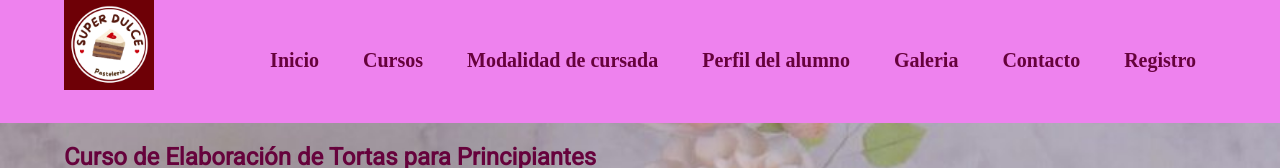
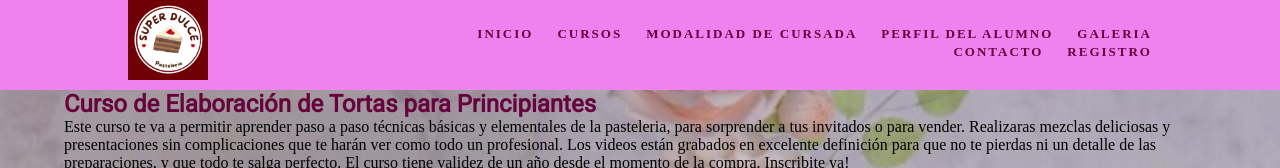
Before and after one commit to micasavio/trabajogrupo11, a plain HTML site: page index.html in a window 1280 px wide. Shown: the top 168 px of the page. Drawn offline with nearby package versions, Linux system fonts and the light colour scheme.

Commit message:
cambie el encabezado

```diff
--- a/estilos.css
+++ b/estilos.css
@@ -8,11 +8,48 @@
     padding:0;
 }
 
+
 header{
-    width: 100%; /*al 100 para que me ocupe el total de la pantalla*/
-    overflow: hidden;/*le agrego unos float para que mi menu se desplace y el overflow impide que haya errores*/
-    background:#EE82EE;
-    margin-bottom: 20px;
+    width: 100%;/*ancho*/
+    background: violet;
+    height: 90px;/*altura*/
+
+
+}
+.cuadro{
+    width: 80%;/*con estas medidas trabajo lo que es la caja del logo y el nav,pero voy a necesitar un margen */
+    height: 70px;
+    margin:auto;/*con esto lo centro*/
+}
+.logo{
+    width: 30%;
+    height: 70px;
+    float:left;/*con esto le pido que se acomode dentro de los parametros posible ,que se fuera a la izquierda lo mas posible dentro de ese ancho establecido*/
+}
+
+
+nav{
+    width: 70%;/*aca es de 70 porque sumado al 30 me da el 100 del ancho que puse antes */
+    float:left;/*lo mismo que el logo, que se acomode*/
+    text-align: right;/*para que nuestro texto se vaya a la derecha*/
+    padding-top: 24px; /*para que las letras bajen. Todo lo que queramos que baje sera en el nav*/
+    box-sizing: border-box; /*debo ponerlo porque paddin me desbordo y el box-sizing lo evita , lo contiene*/
+}
+nav ul li{
+   display: inline ;/*con esto hago que mi menu se de ordene en fila hacia la derecha*/
+}
+nav ul li a{
+    color:#66023C;/*aqui voy modificando la letra de nuestro "li" y esto esta en nav ul li a */
+    font-size: 13px;/*tamaño de letra*/
+    text-decoration: none;/*para que no tome ninguna decoracion */
+    text-transform: uppercase;/*nos cambia la letra a mayusculas*/
+    padding-left: 20px;/*esto es para que me separe el listado del menu y lo pondre  la izquierda*/
+    font-weight:bold ;/*letra en negrita*/
+    letter-spacing: 2px;/*con esto genero un espacio entre las letras de una misma palabra*/
+
+}
+nav ul li a:hover{/*cuando pasamos el mouse el color va a cambiar sobre la palabra*/
+color:blue;
 }
 
 .wrapper { /*esta clase nos centra  el contenido y lo utilizamos en html en todo lo que queramos centrar */
@@ -21,37 +58,9 @@ header{
     margin: auto; /*con este margin lo centramos */
     overflow: hidden;
 }
- .logo{
-    color: rgb(219, 127, 255);
-    font-size: 50px;
-    line-height: 100px;/*es la altura que abarca nuestro encabezado*/
-    float: left; /*el float lef me lo manda a la izquierda del menu pero gracias a los overflow se ve correctamente por eso son necesarios*/
-}
 
-header nav{
-    float: right; /*aca con el float lo desplazamos a la derecha */
-    line-height: 100px;/*con esto le damos un espaciado  y se va a centrar verticalmente*/
 
-}
- header nav a{
-    display:inline-block;/*para que cada elemento del menu este al lado del otro y poder modificar el modelo de caja , es decir el alto ,ancho y margenes */
-    color:#66023C;
-    text-decoration: none;
-    padding:10px 20px; /*el padding me dara espacio hacia arriba y hacia abajo y hacia los costados */
-    line-height: nomal;
-    font-size: 20px; /*´para darle dimensión a la letra*/
-    font-weight:bolder;/*con este elemento le doy peso o grueso a la letra*/
-    -webkit-transition: all 500ms ease; /*la transicion sera a todas las propiedades para darle efecto al menu */
-    -moz-transition: all 500ms ease;
-    transition: all 500ms ease;
-    border-radius: 10px;
 
- }
-
-header nav a:hover{  /*aqui defino el color de transicion entre elementos del menu*/
-    background-color:#E6E6FA ;/*defino los colores con una paleta de colores*/
-    border-radius: 10px;
- }
 .subtitulo{
     text-align: left;
 }
--- a/index.html
+++ b/index.html
@@ -10,24 +10,26 @@
     <script src="https://cdn.jsdelivr.net/npm/bootstrap@5.3.0-alpha2/dist/js/bootstrap.bundle.min.js" integrity="sha384-qKXV1j0HvMUeCBQ+QVp7JcfGl760yU08IQ+GpUo5hlbpg51QRiuqHAJz8+BrxE/N" crossorigin="anonymous"></script>
 </head>
 <body>
-  <header class="header"><!--aca quiero armar un encabezado con el logo y con un menu desde el header y le coloco el numnero dos para que desde-->
-    <div class="wrapper">
-      <div class="logo">
-        <img src="/images/logo.png" alt="logo"width="90" height="90" >
-      </div>
-  <nav> <!--armo el menu  con nav y un elemento "a" para poder centrarlos mejor ,que si lo hiciera con una lista -->
-    <a href="#Inicio">Inicio</a>
-    <a href="#Cursos">Cursos</a>
-    <a href="#Modalidad de cursada">Modalidad de cursada</a>
-    <a href="#Perfil del alumno">Perfil del alumno</a>
-    <a href="#Galeria">Galeria</a>
-    <a href="#Contacto">Contacto</a>
-    <a href="#Registro">Registro</a>
+  <header>
+    <!--aca quiero armar un encabezado con el logo y con un menu desde el header y le coloco el numnero dos para que desde-->
+      <div class="cuadro">
+        <div class="logo">
+          <img src="/images/logo.png" alt="logo"width="80" height="80" >
+        </div>
+    <nav>
+      <ul><!--armo el menu  con nav y un elemento "a" para poder centrarlos mejor ,que si lo hiciera con una lista -->
+      <li><a href="#">Inicio</a></li>
+      <li> <a href="#">Cursos</a></li>
+        <li> <a href="#">Modalidad de cursada</a></li>
+        <li> <a href="#">Perfil del alumno</a></li>
+        <li> <a href="#">Galeria</a></li>
+        <li><a href="#">Contacto</a></li>
+        <li><a href="#">Registro</a></li>
 
-
-  </nav>
-      </div>
-    </header>
+      </ul>
+    </nav>
+        </div>
+      </header>
 
   <main>
     <section>
```
